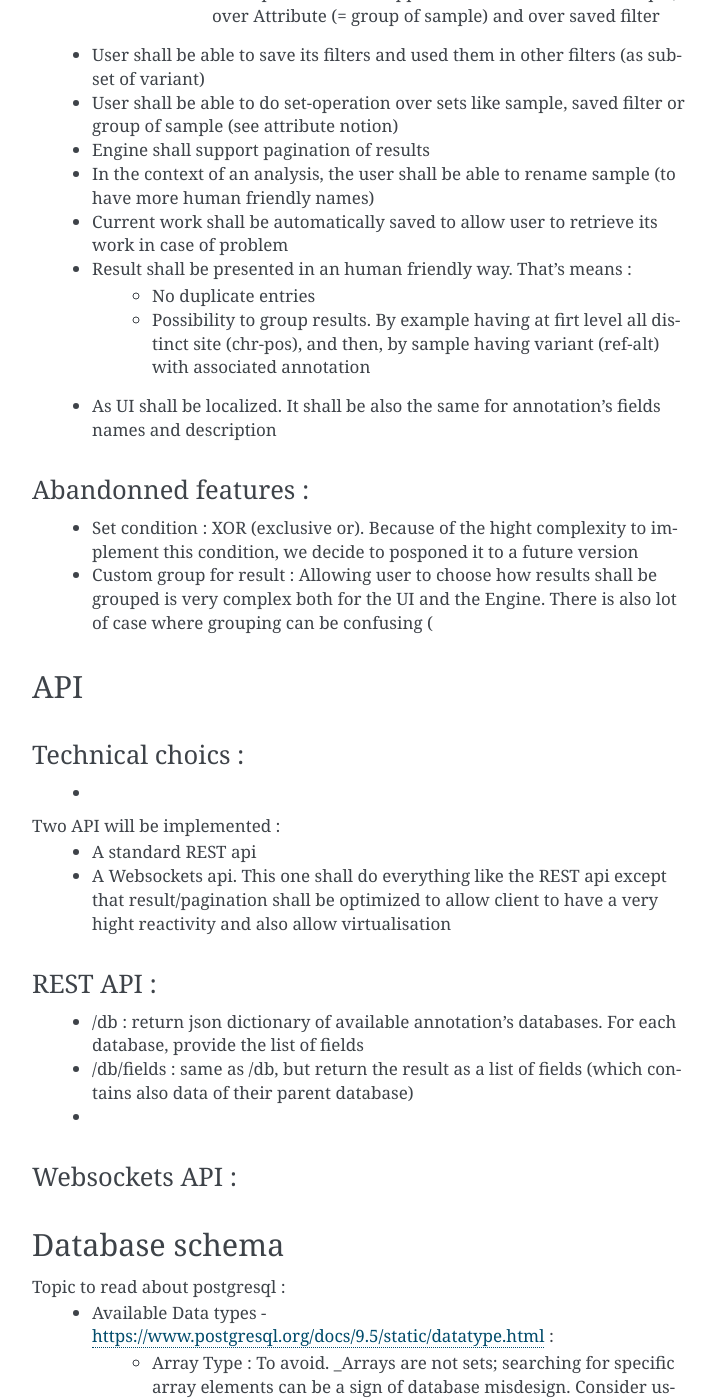
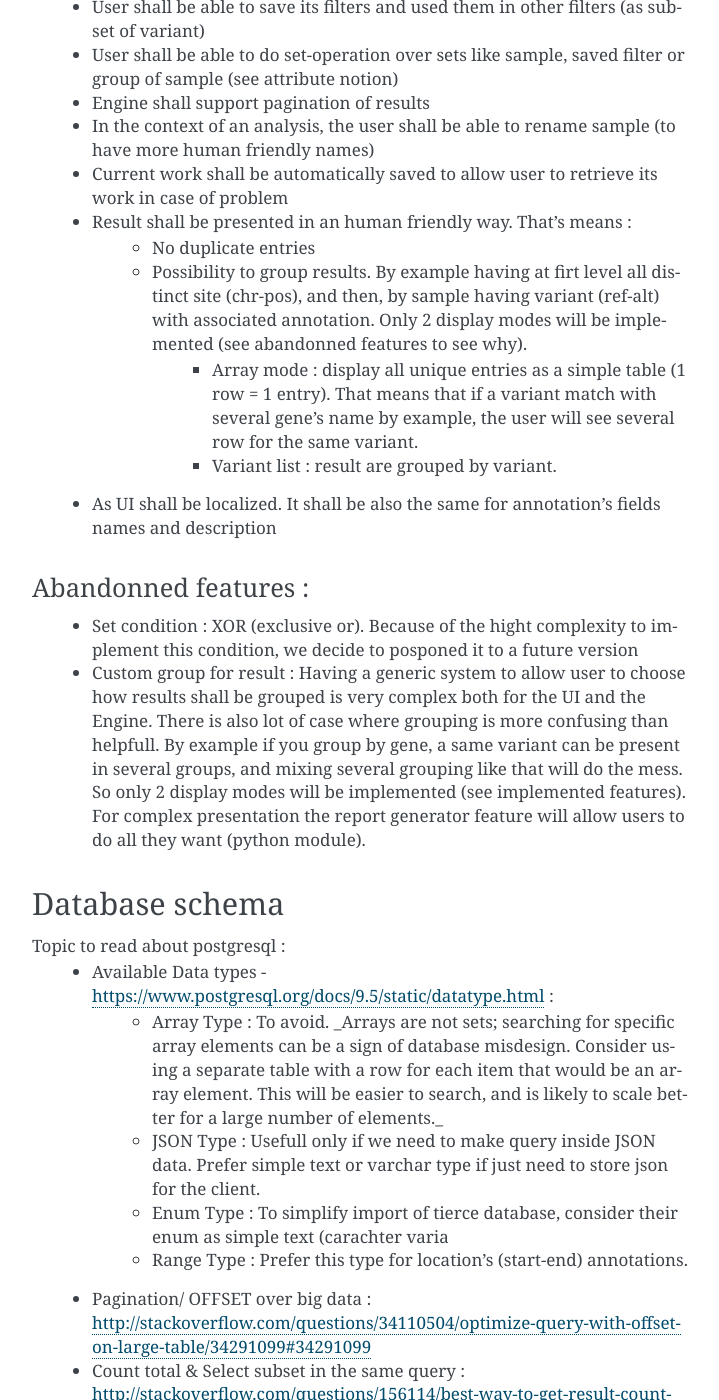
Before and after one commit to REGOVAR/Annso, a Sphinx documentation site: the page built from docs/topic_filter_engine.rst, in a window 1280 px wide and 1400 px high, scrolled down 682 px. Shown: the whole window, without its empty margins (388-1107 px from the left). Built offline with Sphinx 7.4.7, drawn with Linux system fonts in a browser that asks for light colours; pages that are not in the unit, such as notebooks, are missing from menus; some of the changed text lies outside the part shown.

Commit message:
Update topic_filter_engine.rst

```diff
--- a/docs/topic_filter_engine.rst
+++ b/docs/topic_filter_engine.rst
@@ -3,9 +3,8 @@
 
 Purpose of this page is to keep a trace of all technical issues, fixes, decision took regarding the filter engine
  * Features : features that (shall) support (or not) the engine, and why.
- * API : design about the REST Api to query annso database and how result are formated/returned by the server
  * Database schema : design of the database, technical choices, optimisations, ...
- *
+ * Technical points : list of hard point and what have been done
 
 
 
@@ -27,44 +26,20 @@
  * Current work shall be automatically saved to allow user to retrieve its work in case of problem
  * Result shall be presented in an human friendly way. That's means :
     * No duplicate entries
-    * Possibility to group results. By example having at firt level all distinct site (chr-pos), and then, by sample having variant (ref-alt) with associated annotation
+    * Possibility to group results. By example having at firt level all distinct site (chr-pos), and then, by sample having variant (ref-alt) with associated annotation. Only 2 display modes will be implemented (see abandonned features to see why).
+       * Array mode : display all unique entries as a simple table (1 row = 1 entry). That means that if a variant match with several gene's name by example, the user will see several row for the same variant.
+       * Variant list : result are grouped by variant.
+
  * As UI shall be localized. It shall be also the same for annotation's fields names and description
+
 
 Abandonned features :
 ---------------------
  * Set condition : XOR (exclusive or). Because of the hight complexity to implement this condition, we decide to posponed it to a future version
- * Custom group for result : Allowing user to choose how results shall be grouped is very complex both for the UI and the Engine. There is also lot of case where grouping can be confusing (
+ * Custom group for result : Having a generic system to allow user to choose how results shall be grouped is very complex both for the UI and the Engine. There is also lot of case where grouping is more confusing than helpfull. By example if you group by gene, a same variant can be present in several groups, and mixing several grouping like that will do the mess. So only 2 display modes will be implemented (see implemented features). For complex presentation the report generator feature will allow users to do all they want (python module).
 
 
 
-
-API
-===
-
-
-Technical choics :
-------------------
- *
-
-
-
-Two API will be implemented :
- * A standard REST api
- * A Websockets api. This one shall do everything like the REST api except that result/pagination shall be optimized to allow client to have a very hight reactivity and also allow virtualisation
-
-REST API :
-----------
-
- * /db : return json dictionary of available annotation's databases. For each database, provide the list of fields
- * /db/fields : same as /db, but return the result as a list of fields (which contains also data of their parent database)
-
- *
-
-
-
-
-Websockets API :
-----------------
 
 
 
```
Also changed, not shown: other parts of docs/topic_filter_engine.rst (+9 -1 lines).
